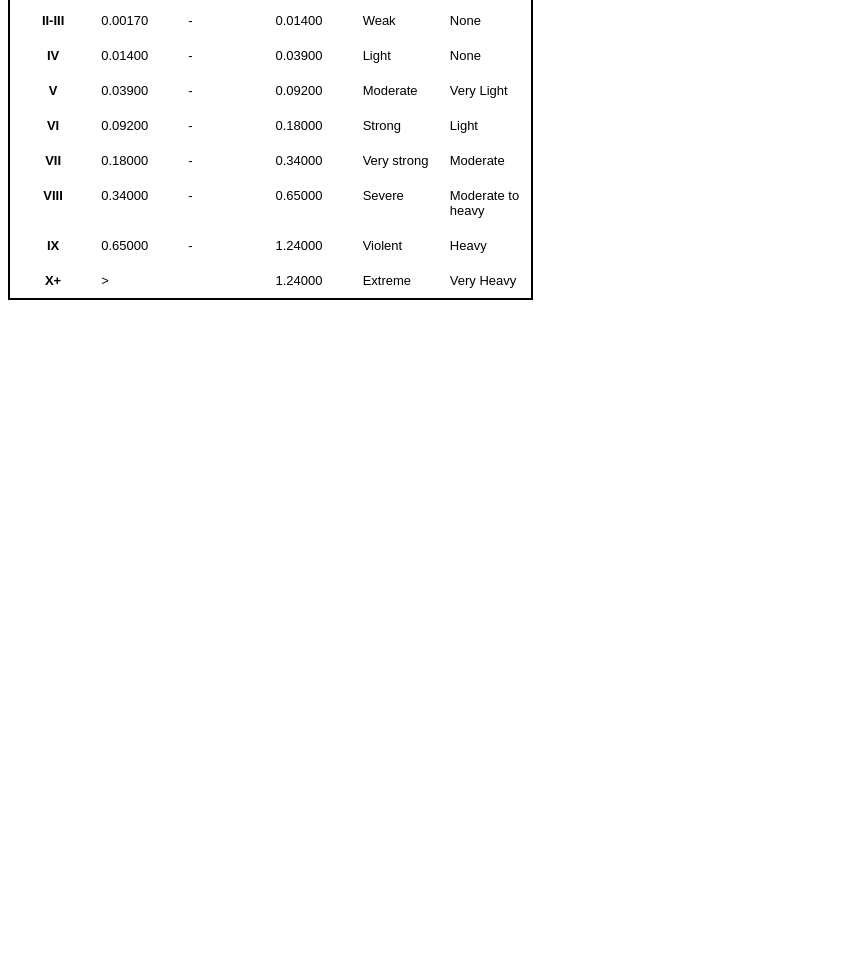
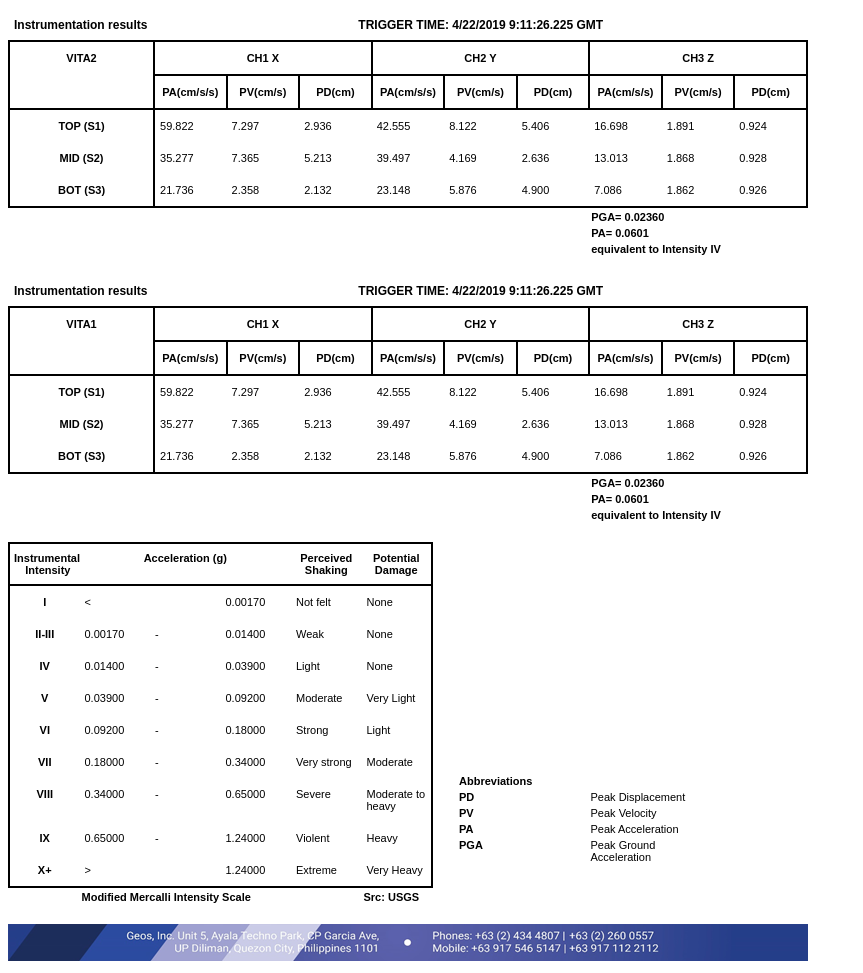
Before and after one commit to Novaturient/geos-table, a plain HTML site: page index.html in a window 1280 px wide. Shown: the part 513-1486 px from the top of the page, without its empty margins (0-863 px from the left). Before the commit the page ends 821 px from the top, so only its background shows below. Drawn offline with Linux system fonts and the light colour scheme.

Commit message:
completed

```diff
--- a/index.css
+++ b/index.css
@@ -1,12 +1,12 @@
 
 .t1 {
-    width: 900px;
+    width: 800px;
     table-layout: fixed;
 }
 
 .t1 .dt-title {
-    font-family:Arial, sans-serif;
-    font-size:14px;
+    font-family:Arial;
+    font-size:13px;
     font-weight:bold;
     vertical-align:top;
     text-align:left;
@@ -16,13 +16,13 @@
     border-collapse:collapse;
     border-spacing:0;
     table-layout: fixed;
-    width: 900px;
+    width: 800px;
 }
 
 .t2v1 th {
   padding: 8px 4px;
-  font-family:Arial, sans-serif;
-  font-size:13px;
+  font-family:Arial;
+  font-size:12px;
   font-weight:bold;
   vertical-align:top;
 }
@@ -32,12 +32,12 @@
     border-collapse:collapse;
     border-spacing:0;
     table-layout: fixed;
-    width: 900px;
+    width: 800px;
 }
 
 .t2 td {
-    font-family:Arial, sans-serif;
-    font-size:13px;
+    font-family:Arial;
+    font-size:11px;
     padding:10px 5px;
     overflow:hidden;
 }
@@ -57,13 +57,13 @@
 }
 
 .t3 {
-    width: 900px;
+    width: 800px;
     table-layout: fixed;
 }
 
 .t3 .summary {
-    font-family:Arial, sans-serif;
-    font-size:13px;
+    font-family:Arial;
+    font-size:11px;
     font-weight:bold;
     vertical-align:top;
     text-align:left;
@@ -74,23 +74,23 @@
   border-collapse:collapse;
   border-spacing:0;
   table-layout: fixed;
-  width: 525px;
+  width: 425px;
 
 }
 
 .t4 th {
   border-bottom: 2px solid black;
   padding: 8px 4px;
-  font-family:Arial, sans-serif;
-  font-size:13px;
+  font-family:Arial;
+  font-size:11px;
   font-weight:bold;
   vertical-align:top;
   text-align:center;
 }
 
 .t4 td {
-  font-family:Arial, sans-serif;
-  font-size:13px;
+  font-family:Arial;
+  font-size:11px;
   padding:10px 5px;
   overflow:hidden;
   word-break:normal;
@@ -103,3 +103,36 @@
   text-align:center;
   vertical-align:top;
 }
+
+.t5 {
+  width: 425px;
+  table-layout: fixed;
+}
+
+.t5 .summary2 {
+  font-family:Arial;
+  font-size:11px;
+  font-weight:bold;
+  vertical-align:top;
+  text-align:left;
+}
+
+.t6 {
+  width: 265px;
+  table-layout: fixed;
+  font-family:Arial;
+  font-size:11px;
+  float: right;
+  text-align:left;
+  position: absolute;
+  margin-left: 35%;
+  margin-top: 18%;
+}
+
+.t6 .abbrev {
+  font-family:Arial;
+  font-size:11px;
+  font-weight:bold;
+  vertical-align:top;
+  text-align:left;
+}
--- a/index.html
+++ b/index.html
@@ -5,7 +5,10 @@
       <title> Geos Form </title>
     </head>
     <body>
-      <h1> INSERT GEOS COVER PHOTO HERE </h1>
+      <header>
+          <img src="geos-header.png" alt="Geos Header"/>
+      </header>
+
       <table class="t1">
         <tr>
           <td class="dt-title" colspan="7" rowspan="2">22-Apr-19</th>
@@ -23,6 +26,7 @@
           <th colspan="9" text-align="center">TRIGGER TIME: 4/22/2019 9:11:26.225 GMT</th>
         </tr>
       </table>
+
       <table class="t2">
         <tr>
           <td class="cat" colspan ="2" rowspan="2">VITA1</td>
@@ -92,6 +96,182 @@
         </tr>
       </table>
       <br/>
+
+      <table class="t2v1">
+        <tr>
+          <th colspan="2" text-align="left" >Instrumentation results</th>
+          <th colspan="9" text-align="center">TRIGGER TIME: 4/22/2019 9:11:26.225 GMT</th>
+        </tr>
+      </table>
+
+      <table class="t2">
+          <tr>
+            <td class="cat" colspan ="2" rowspan="2">VITA2</td>
+            <td class="cat" colspan="3">CH1 X</td>
+            <td class="cat" colspan="3">CH2 Y</td>
+            <td class="cat" colspan="3">CH3 Z</td>
+          </tr>
+          <tr>
+            <td class="cat">PA(cm/s/s)</td>
+            <td class="cat">PV(cm/s)</td>
+            <td class="cat">PD(cm)</td>
+            <td class="cat">PA(cm/s/s)</td>
+            <td class="cat">PV(cm/s)</td>
+            <td class="cat">PD(cm)</td>
+            <td class="cat">PA(cm/s/s)</td>
+            <td class="cat">PV(cm/s)</td>
+            <td class="cat">PD(cm)</td>
+          </tr>
+          <tr>
+            <td class="cat2" colspan="2"> TOP (S1)</td>
+            <td>59.822</td>
+            <td>7.297</td>
+            <td>2.936</td>
+            <td>42.555</td>
+            <td>8.122</td>
+            <td>5.406</td>
+            <td>16.698</td>
+            <td>1.891</td>
+            <td>0.924</td>
+          </tr>
+          <tr>
+            <td class="cat2" colspan="2">MID (S2)</td>
+            <td>35.277</td>
+            <td>7.365</td>
+            <td>5.213</td>
+            <td>39.497</td>
+            <td>4.169</td>
+            <td>2.636</td>
+            <td>13.013</td>
+            <td>1.868</td>
+            <td>0.928</td>
+          </tr>
+          <tr>
+            <td class="cat2" colspan="2"> BOT (S3)</td>
+            <td>21.736</td>
+            <td>2.358</td>
+            <td>2.132</td>
+            <td>23.148</td>
+            <td>5.876</td>
+            <td>4.900</td>
+            <td>7.086</td>
+            <td>1.862</td>
+            <td>0.926</td>
+          </tr>
+      </table>
+
+      <table class="t3">
+          <tr>
+            <td colspan="8" rowspan="3"></td>
+            <td class="summary" colspan="3">PGA= 0.02360</td>
+          </tr>
+          <tr>
+            <td class="summary" colspan="3">PA= 0.0601</td>
+          </tr>
+          <tr>
+            <td class="summary" colspan="3">equivalent to Intensity IV</td>
+          </tr>
+      </table>
+      <br/>
+
+      <table class="t2v1">
+        <tr>
+          <th colspan="2" text-align="left" >Instrumentation results</th>
+          <th colspan="9" text-align="center">TRIGGER TIME: 4/22/2019 9:11:26.225 GMT</th>
+        </tr>
+      </table>
+
+      <table class="t2">
+            <tr>
+              <td class="cat" colspan ="2" rowspan="2">VITA1</td>
+              <td class="cat" colspan="3">CH1 X</td>
+              <td class="cat" colspan="3">CH2 Y</td>
+              <td class="cat" colspan="3">CH3 Z</td>
+            </tr>
+            <tr>
+              <td class="cat">PA(cm/s/s)</td>
+              <td class="cat">PV(cm/s)</td>
+              <td class="cat">PD(cm)</td>
+              <td class="cat">PA(cm/s/s)</td>
+              <td class="cat">PV(cm/s)</td>
+              <td class="cat">PD(cm)</td>
+              <td class="cat">PA(cm/s/s)</td>
+              <td class="cat">PV(cm/s)</td>
+              <td class="cat">PD(cm)</td>
+            </tr>
+            <tr>
+              <td class="cat2" colspan="2"> TOP (S1)</td>
+              <td>59.822</td>
+              <td>7.297</td>
+              <td>2.936</td>
+              <td>42.555</td>
+              <td>8.122</td>
+              <td>5.406</td>
+              <td>16.698</td>
+              <td>1.891</td>
+              <td>0.924</td>
+            </tr>
+            <tr>
+              <td class="cat2" colspan="2">MID (S2)</td>
+              <td>35.277</td>
+              <td>7.365</td>
+              <td>5.213</td>
+              <td>39.497</td>
+              <td>4.169</td>
+              <td>2.636</td>
+              <td>13.013</td>
+              <td>1.868</td>
+              <td>0.928</td>
+            </tr>
+            <tr>
+              <td class="cat2" colspan="2"> BOT (S3)</td>
+              <td>21.736</td>
+              <td>2.358</td>
+              <td>2.132</td>
+              <td>23.148</td>
+              <td>5.876</td>
+              <td>4.900</td>
+              <td>7.086</td>
+              <td>1.862</td>
+              <td>0.926</td>
+            </tr>
+      </table>
+
+      <table class="t3">
+            <tr>
+              <td colspan="8" rowspan="3"></td>
+              <td class="summary" colspan="3">PGA= 0.02360</td>
+            </tr>
+            <tr>
+              <td class="summary" colspan="3">PA= 0.0601</td>
+            </tr>
+            <tr>
+              <td class="summary" colspan="3">equivalent to Intensity IV</td>
+            </tr>
+      </table>
+      <br/>
+
+      <table class="t6">
+          <tr>
+            <th>Abbreviations</th>
+          </tr>
+          <tr>
+            <td class="abbrev">PD</td>
+            <td>Peak Displacement</td>
+          </tr>
+          <tr>
+            <td class="abbrev">PV</td>
+            <td>Peak Velocity</td>
+          </tr>
+          <tr>
+            <td class="abbrev">PA</td>
+            <td>Peak Acceleration</td>
+          </tr>
+          <tr>
+            <td class="abbrev">PGA</td>
+            <td>Peak Ground Acceleration</td>
+          </tr>
+      </table>
 
       <table class="t4">
         <tr>
@@ -172,15 +352,19 @@
           <td>Extreme</td>
           <td>Very Heavy</td>
         </tr>
-          <!--
+
+      </table>
+      <table class = "t5">
         <tr>
           <td></td>
-            <td colspan="4">Modified Mercalli Intensity Scale</td>
-            <td>Src: USGS</td>
+          <td class = "summary2" colspan="4">Modified Mercalli Intensity Scale</td>
+          <td class = "summary2">Src: USGS</td>
         </tr>
-          -->
-
       </table>
+      <br/>
+      <footer>
+          <img src="geos-footer.png" alt="Geos Footer"/>
+      </footer>
 
     </body>
 
```
Also changed, not shown: geos-footer.png (added), geos-header.png (added). Lines whose indentation alone changed are shown as unchanged.
